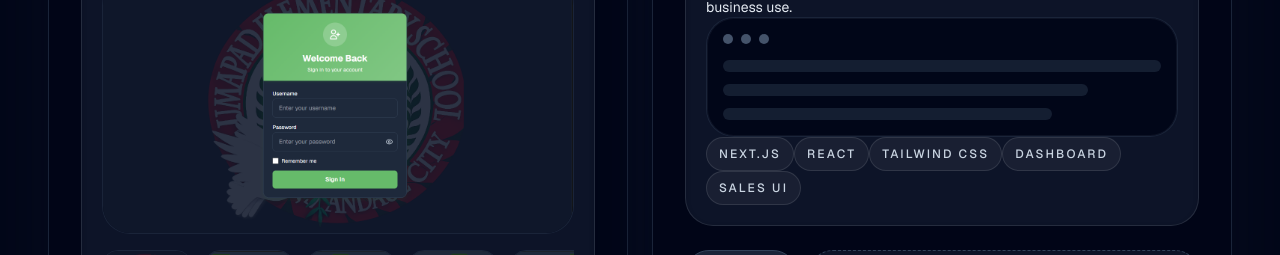
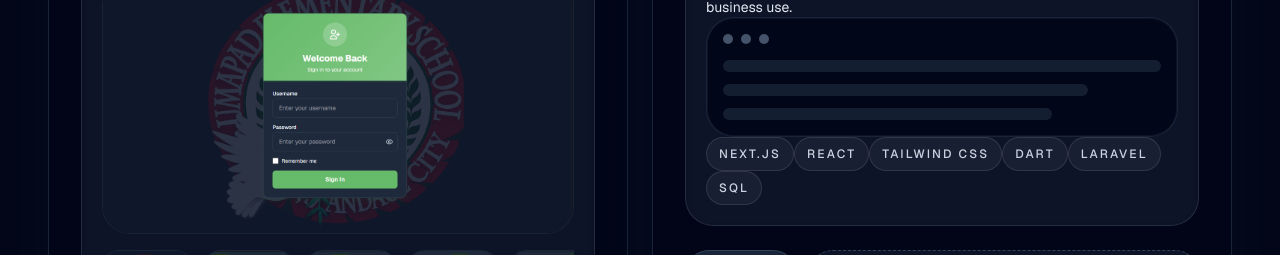
Before and after one commit to jeprcks/Fportfolio, a Next.js app in the folder portfolio/: page / in a window 1280 px wide. Shown: the part 3720-3975 px from the top of the page. Built offline with nearby package versions, Linux system fonts and the light colour scheme.

Commit message:
languages use

```diff
--- a/portfolio/data/portfolio.ts
+++ b/portfolio/data/portfolio.ts
@@ -57,7 +57,7 @@ export const projects: Project[] = [
       "The business needed a centralized way to manage sales workflows, product inventory, and performance insights without relying on scattered tools.",
     solution:
       "A modern sales dashboard with transaction management, product controls, reporting views, and streamlined operational tools for daily business use.",
-    technologies: ["Next.js", "React", "Tailwind CSS", "Dashboard", "Sales UI"],
+    technologies: ["Next.js", "React", "Tailwind CSS", "Dart", "Laravel", "SQL"],
     github: "https://github.com/jeprcks/don-mach-sales-interface",
   },
   {
```
